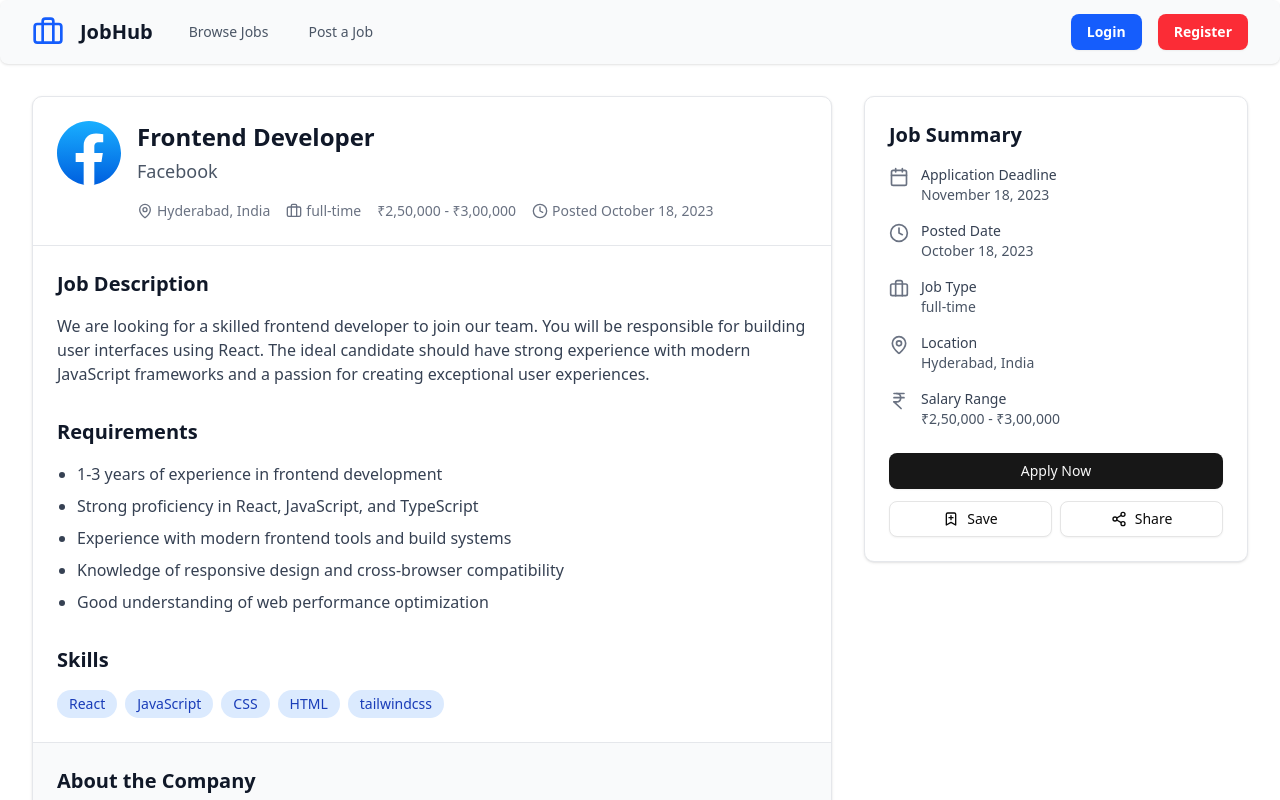
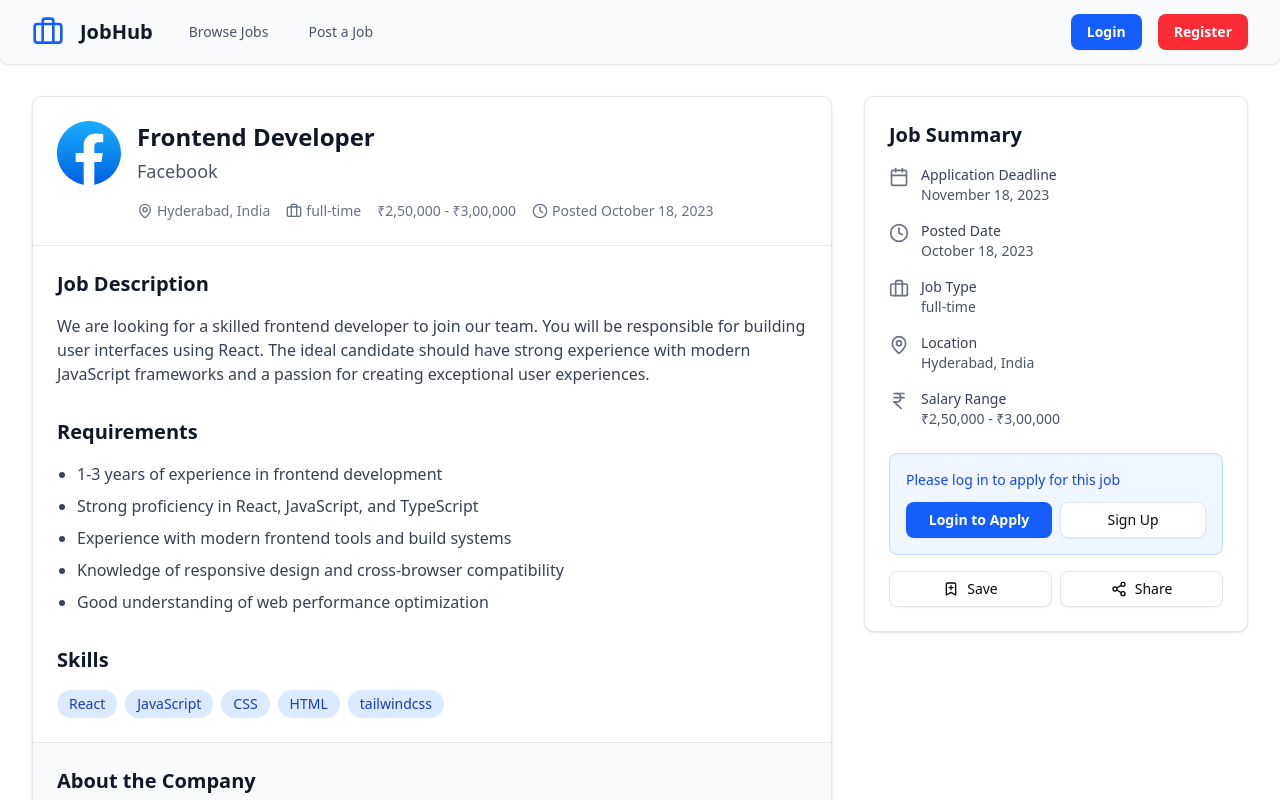
Before and after one commit to BejadiRajeshReddy/Jobv3, a React (Vite) app: page /jobs/1 in a window 1280 px wide. Shown: the top 800 px of the page. Built offline with nearby package versions, Linux system fonts and the light colour scheme.

Commit message:
Add login requirement for job application

```diff
--- a/src/pages/JobDetailPage.jsx
+++ b/src/pages/JobDetailPage.jsx
@@ -1,4 +1,4 @@
-import React, { useState } from "react";
+import React, { useState, useEffect } from "react";
 import { useParams, Link, useNavigate } from "react-router-dom";
 import {
   MapPin,
@@ -47,10 +47,32 @@ const JobDetailPage = () => {
   const [isSubmitting, setIsSubmitting] = useState(false);
   const [hasApplied, setHasApplied] = useState(false);
   const [alreadyApplied] = useState(false);
+  const [currentUser, setCurrentUser] = useState(null);
+
+  useEffect(() => {
+    // Check if user is logged in
+    const user = localStorage.getItem("currentUser");
+    if (user) {
+      setCurrentUser(JSON.parse(user));
+    }
+  }, []);
 
   const job = jobs.find((j) => j.id === parseInt(id));
 
   const handleApplyClick = () => {
+    // Check if user is logged in
+    if (!currentUser) {
+      // Redirect to login page with return URL
+      navigate(`/login?returnTo=/jobs/${id}`);
+      return;
+    }
+
+    // Check if user is a job seeker (not recruiter)
+    if (currentUser.role === "recruiter") {
+      alert("Recruiters cannot apply for jobs. Please log in with a job seeker account.");
+      return;
+    }
+
     setIsApplying(true);
   };
 
@@ -315,9 +337,9 @@ const JobDetailPage = () => {
                     <Button
                       type="submit"
                       className="cursor-pointer"
-                      isLoading={isSubmitting}
+                      disabled={isSubmitting}
                     >
-                      Submit Application
+                      {isSubmitting ? "Submitting..." : "Submit Application"}
                     </Button>
                     <Button
                       type="button"
@@ -396,9 +418,38 @@ const JobDetailPage = () => {
                     </div>
                   )}
                 </div>
-                <Button fullWidth onClick={handleApplyClick} className="mb-3">
-                  Apply Now
-                </Button>
+
+                {/* Login prompt for non-logged in users */}
+                {!currentUser ? (
+                  <div className="mb-4 p-4 bg-blue-50 border border-blue-200 rounded-md">
+                    <p className="text-sm text-blue-700 mb-3">
+                      Please log in to apply for this job
+                    </p>
+                    <div className="flex space-x-2">
+                      <Link to={`/login?returnTo=/jobs/${id}`} className="flex-1">
+                        <Button variant="blue" fullWidth>
+                          Login to Apply
+                        </Button>
+                      </Link>
+                      <Link to="/register" className="flex-1">
+                        <Button variant="outline" fullWidth>
+                          Sign Up
+                        </Button>
+                      </Link>
+                    </div>
+                  </div>
+                ) : currentUser.role === "recruiter" ? (
+                  <div className="mb-4 p-4 bg-yellow-50 border border-yellow-200 rounded-md">
+                    <p className="text-sm text-yellow-700">
+                      Recruiters cannot apply for jobs. Please log in with a job seeker account.
+                    </p>
+                  </div>
+                ) : (
+                  <Button fullWidth onClick={handleApplyClick} className="mb-3">
+                    Apply Now
+                  </Button>
+                )}
+
                 <div className="flex space-x-2">
                   <Button
                     variant="outline"
--- a/src/pages/Login.jsx
+++ b/src/pages/Login.jsx
@@ -1,5 +1,5 @@
-import React, { useState } from "react";
-import { useNavigate, Link } from "react-router-dom";
+import React, { useState, useEffect } from "react";
+import { useNavigate, Link, useLocation } from "react-router-dom";
 import { Mail, Lock, AlertCircle } from "lucide-react";
 import { Input } from "../components/ui/input";
 import { Button } from "../components/ui/Button";
@@ -10,6 +10,11 @@ const Login = () => {
   const [error, setError] = useState("");
   const [isLoading, setIsLoading] = useState(false);
   const navigate = useNavigate();
+  const location = useLocation();
+
+  // Get return URL from query params
+  const searchParams = new URLSearchParams(location.search);
+  const returnTo = searchParams.get('returnTo') || '/jobs';
 
   const handleSubmit = async (e) => {
     e.preventDefault();
@@ -35,23 +40,19 @@ const Login = () => {
 
       const { password: _, ...userWithoutPassword } = user;
       localStorage.setItem("currentUser", JSON.stringify(userWithoutPassword));
-      navigate(user.role === "recruiter" ? "/dashboard" : "/jobs");
+
+      // Redirect to the return URL or default based on user role
+      if (returnTo && returnTo !== '/jobs') {
+        navigate(returnTo);
+      } else {
+        navigate(user.role === "recruiter" ? "/dashboard" : "/jobs");
+      }
     } catch (err) {
       setError(err.message || "Failed to log in");
     } finally {
       setIsLoading(false);
     }
   };
-
-  //   const handleDemoLogin = (type) => {
-  //     if (type === "candidate") {
-  //       setEmail("candidate@example.com");
-  //       setPassword("password");
-  //     } else {
-  //       setEmail("recruiter@example.com");
-  //       setPassword("password");
-  //     }
-  //   };
 
   return (
     <div className="min-h-screen bg-gray-50 flex flex-col justify-center pb-15 px-10 sm:px-6 lg:px-8">
@@ -62,7 +63,7 @@ const Login = () => {
         <p className="mt-2 text-center text-sm text-gray-600">
           Or{" "}
           <Link
-            to="/register"
+            to={`/register${returnTo ? `?returnTo=${encodeURIComponent(returnTo)}` : ''}`}
             className="font-medium text-blue-600 hover:text-blue-500"
           >
             create a new account
@@ -100,7 +101,6 @@ const Login = () => {
                   value={email}
                   onChange={(e) => setEmail(e.target.value)}
                   className="pl-10 block w-full"
-                  //   placeholder="you@example.com"
                 />
               </div>
             </div>
@@ -125,7 +125,6 @@ const Login = () => {
                   value={password}
                   onChange={(e) => setPassword(e.target.value)}
                   className="pl-10 block w-full"
-                  // placeholder="••••••••"
                 />
               </div>
             </div>
@@ -167,40 +166,6 @@ const Login = () => {
               </Button>
             </div>
           </form>
-
-          {/* <div className="mt-6">
-            <div className="relative">
-              <div className="absolute inset-0 flex items-center">
-                <div className="w-full border-t border-gray-300" />
-              </div>
-              <div className="relative flex justify-center text-sm">
-                <span className="px-2 bg-white text-gray-500">
-                  Demo accounts
-                </span>
-              </div>
-            </div>
-
-            <div className="mt-6 grid grid-cols-2 gap-3">
-              <div>
-                <Button
-                  variant="outline"
-                  className="w-full"
-                  onClick={() => handleDemoLogin("candidate")}
-                >
-                  Candidate Demo
-                </Button>
-              </div>
-              <div>
-                <Button
-                  variant="outline"
-                  className="w-full"
-                  onClick={() => handleDemoLogin("recruiter")}
-                >
-                  Recruiter Demo
-                </Button>
-              </div>
-            </div>
-          </div> */}
         </div>
       </div>
     </div>
--- a/src/pages/Register.jsx
+++ b/src/pages/Register.jsx
@@ -1,5 +1,5 @@
 import React, { useState } from "react";
-import { useNavigate, Link } from "react-router-dom";
+import { useNavigate, Link, useLocation } from "react-router-dom";
 import {
   Mail,
   Lock,
@@ -22,6 +22,11 @@ const Register = () => {
   const [error, setError] = useState("");
   const [isLoading, setIsLoading] = useState(false);
   const navigate = useNavigate();
+  const location = useLocation();
+
+  // Get return URL from query params
+  const searchParams = new URLSearchParams(location.search);
+  const returnTo = searchParams.get('returnTo') || '/jobs';
 
   const handleSubmit = async (e) => {
     e.preventDefault();
@@ -97,7 +102,13 @@ const Register = () => {
 
       const { password: _, ...userWithoutPassword } = newUser;
       localStorage.setItem("currentUser", JSON.stringify(userWithoutPassword));
-      navigate(role === "candidate" ? "/jobs" : "/dashboard");
+
+      // Redirect to the return URL or default based on user role
+      if (returnTo && returnTo !== '/jobs') {
+        navigate(returnTo);
+      } else {
+        navigate(role === "candidate" ? "/jobs" : "/dashboard");
+      }
     } catch (err) {
       setError(err.message || "Failed to register");
     } finally {
@@ -114,7 +125,7 @@ const Register = () => {
         <p className="mt-2 text-center text-sm text-gray-600">
           Or{" "}
           <Link
-            to="/login"
+            to={`/login${returnTo ? `?returnTo=${encodeURIComponent(returnTo)}` : ''}`}
             className="font-medium text-blue-600 hover:text-blue-500"
           >
             sign in to existing account
@@ -132,9 +143,6 @@ const Register = () => {
           )}
           {/* Role Selection */}
           <div className="mb-4">
-            {/* <label className="block text-sm font-medium text-gray-700 mb-1">
-              I am a:
-            </label> */}
             <div className="grid grid-cols-2 gap-3">
               <div
                 className={`border rounded-md p-3 cursor-pointer transition-all flex items-center justify-center ${
@@ -344,9 +352,9 @@ const Register = () => {
                 variant="blue"
                 type="submit"
                 className="w-full"
-                isLoading={isLoading}
+                disabled={isLoading}
               >
-                Create account
+                {isLoading ? "Creating account..." : "Create account"}
               </Button>
             </div>
           </form>
```
